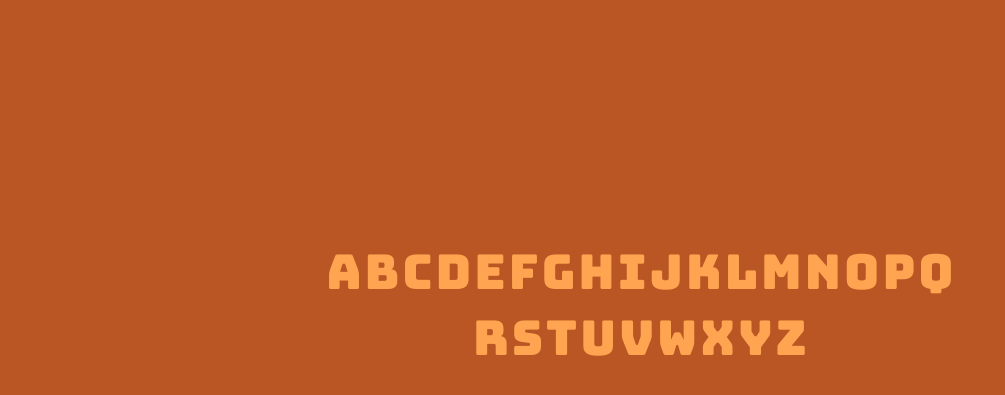
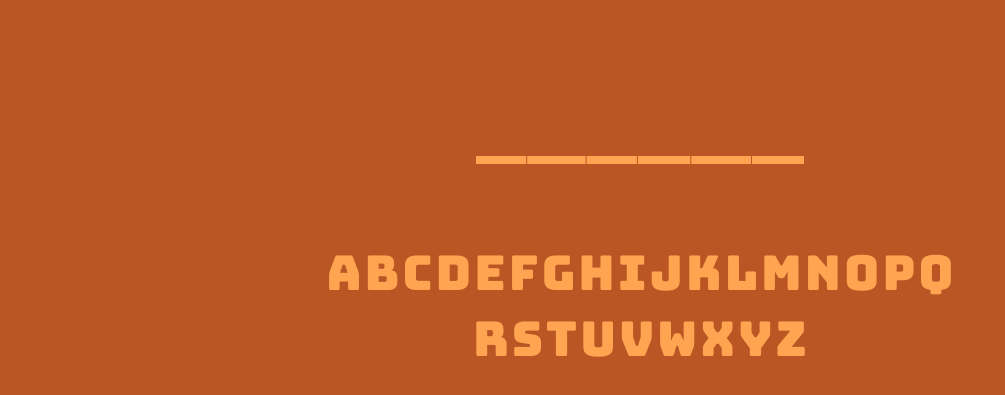
Before and after one commit to ManiacalBilby/hangman, a plain HTML site: page index.html in a window 1280 px wide. Shown: the part 261-656 px from the top of the page, without its empty margins (0-1005 px from the left). Drawn offline with nearby package versions, Linux system fonts and the light colour scheme.

Commit message:
added underline and margin to .hidden_letter class to show number of letters in the hidden word.

```diff
--- a/style.css
+++ b/style.css
@@ -14,6 +14,7 @@ header {
   justify-content: center;
   font-size: 2em;
 }
+
 
 .counter {
   font-size: 1.25em;
@@ -35,8 +36,9 @@ header {
 
 .hidden_letter {
   font-size: 5em;
+  text-decoration: underline #ffA552;
+  margin: 0.25px 0.5px;
 }
-
 
 #hidden_word {
   padding: 5% 0;
```
